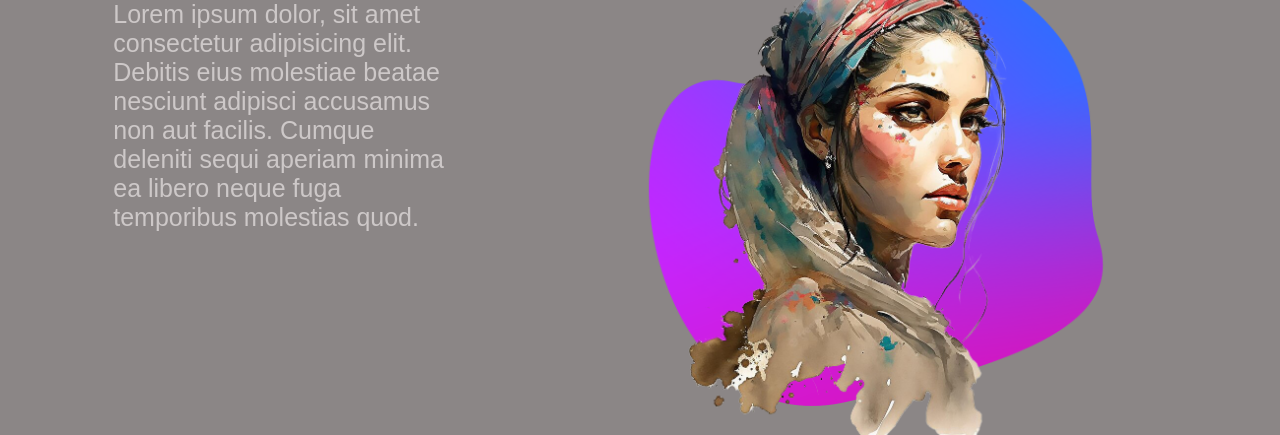
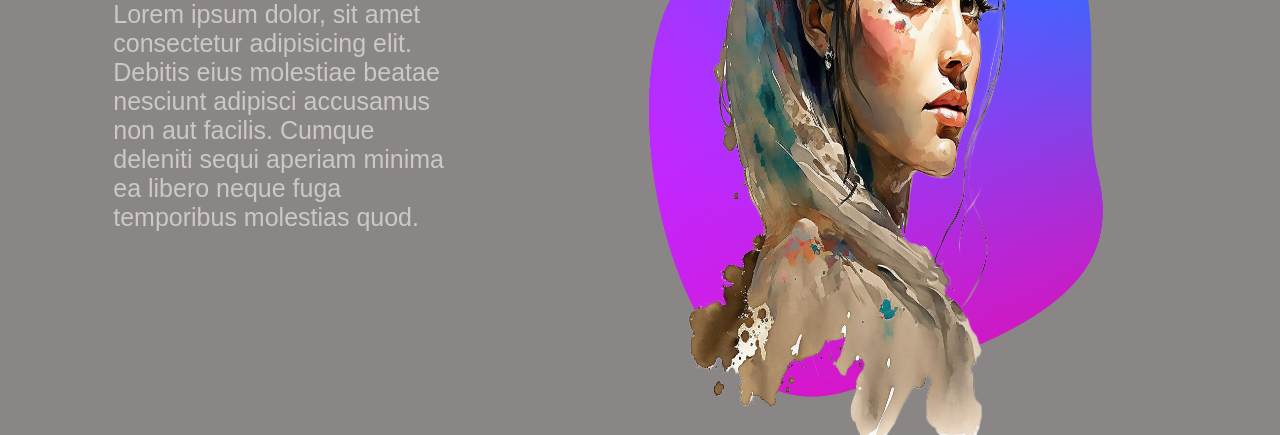
Before and after one commit to AdiJayaW/Ujian-Web, a plain HTML site: page index.html in a window 1280 px wide. Shown: the part 365-800 px from the top of the page. Drawn offline with Linux system fonts and the light colour scheme; a web font is replaced by a local one.

Commit message:
finish my work

```diff
--- a/style.css
+++ b/style.css
@@ -64,28 +64,19 @@ nav ul li a:hover {
     color: #CDC8C8;
 }
 
-/* .images {
-    padding: 10px;
-    width: 45%;
-    height: 80%;
-    position: absolute;
-    bottom: 0;
-    right: 100px;
-} */
-
 .images img {
 
-    /* height: 80%; */
+    height: 80%;
     position: absolute;
     bottom: 0;
     right: 80%;
     position: absolute;
     left: 50%;
-    /* transform: translateX(5%); */
+
 }
 
 
-.shape {
+ .shape {
     position: absolute;
     width: 38%;
     transition: 0.9s;
@@ -98,7 +89,7 @@ nav ul li a:hover {
     transform: translateX(15%);
 }
 
-/* images Hover */
+
 .images:hover .shape {
     bottom: 50px;
 }
@@ -106,3 +97,28 @@ nav ul li a:hover {
 .images:hover .woman {
     left: 55%;
 }
+
+/* .images {
+    width: 45%;
+    height: 80%;
+    position: absolute;
+    bottom: 0;
+    right: 100px;
+}
+
+.images img {
+    height: 100%;
+    position: absolute;
+    left: 50%;
+    bottom: 0;
+    transform: translateX(-50%);
+    transition: bottom 0.8s, left 0.8s;
+}
+
+.images:hover .shape {
+    bottom: 40px;
+}
+
+.images:hover .woman {
+    left: 45%;
+} */
```
